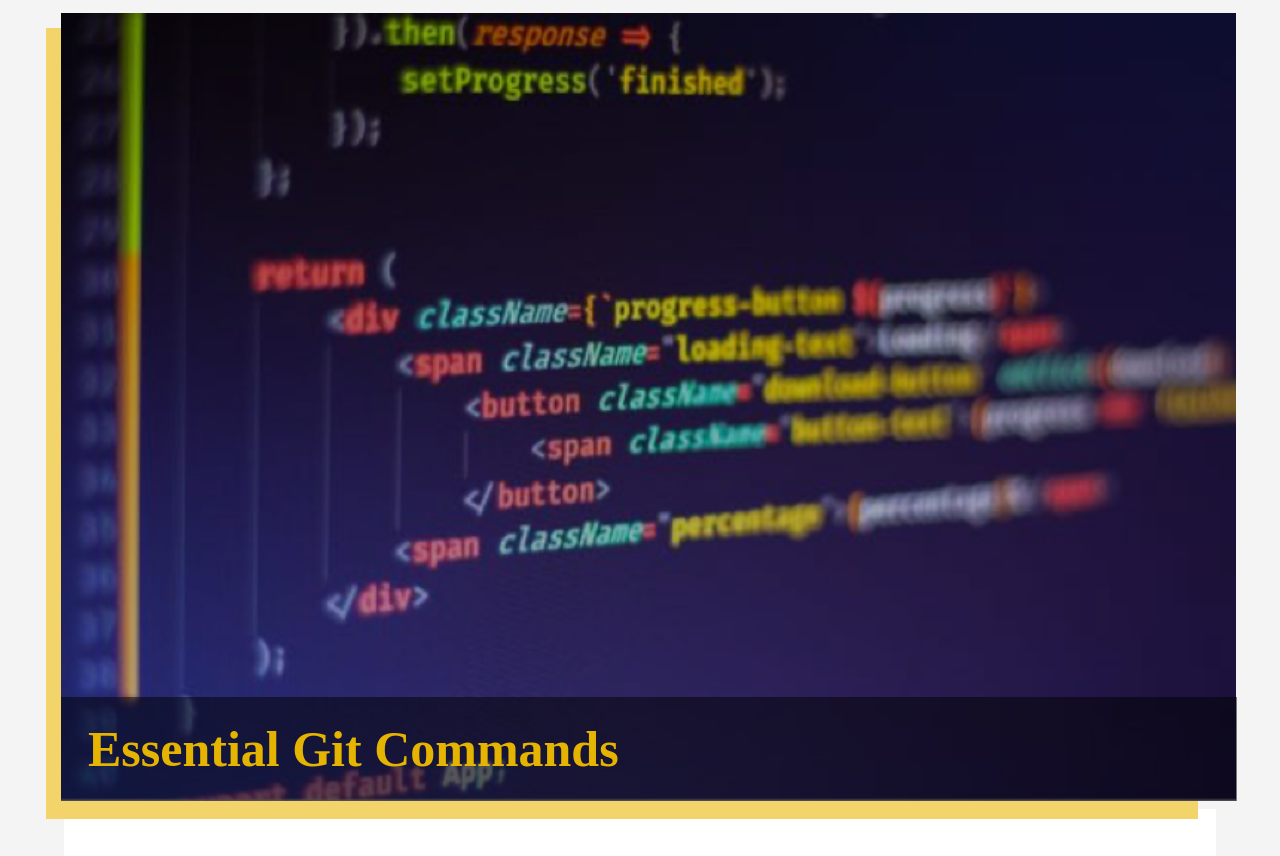
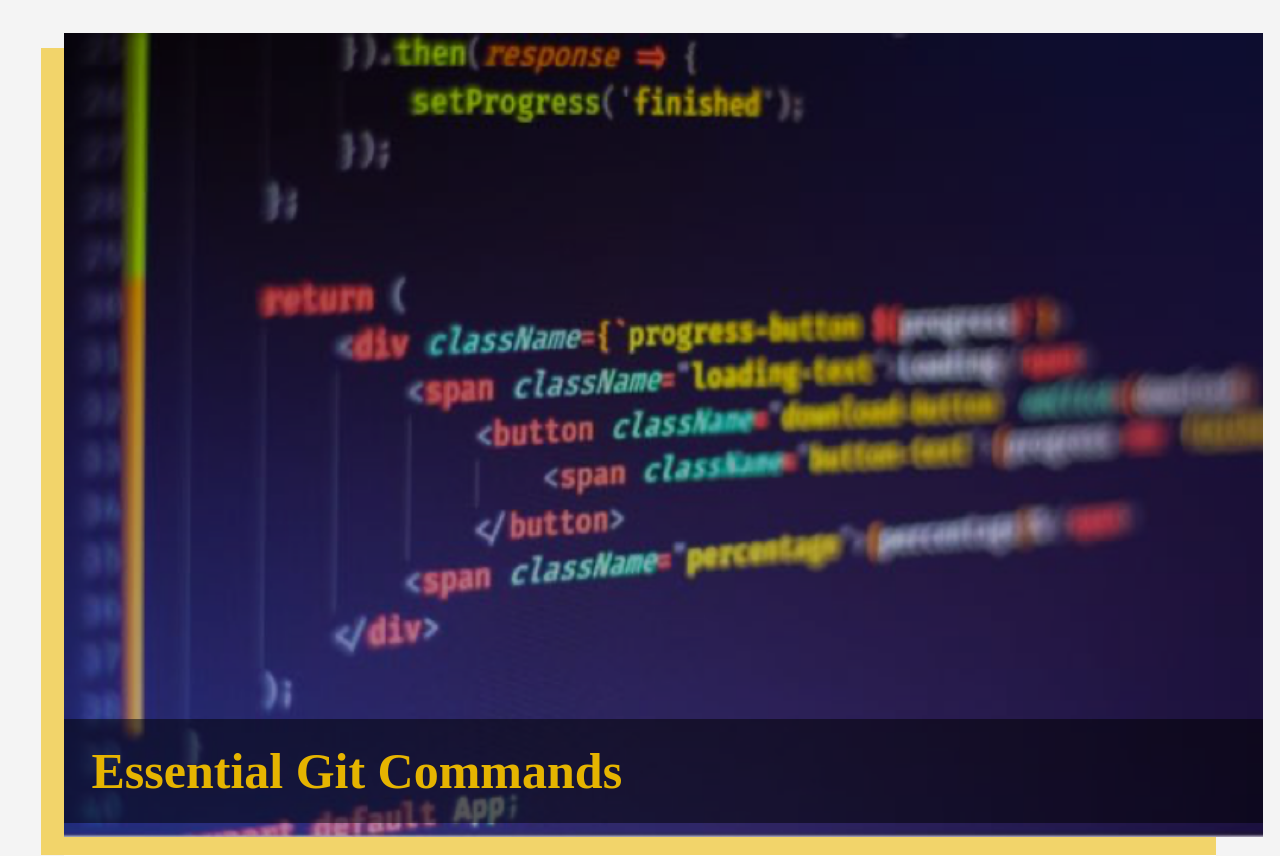
Before and after one commit to riplan07/jsquirks.github.io, a plain HTML site: page article.html in a window 1280 px wide. Shown: the part 115-971 px from the top of the page. Drawn offline with Linux system fonts and the light colour scheme.

Commit message:
update banner sec positions

```diff
--- a/quirks.css
+++ b/quirks.css
@@ -66,32 +66,31 @@ section
 }
 .banner
 {
-    padding-top:20px;
+    padding-top:40px;
 }
 .banner-container
 {
     background: #f2d46a;
     position: relative;
-    right: 18px;
     top: 10px;
+    width: 102%;
+    right: 2%;
 }
 .banner-img-content img
 {
     width: 102%;
     height: fit-content;
-    /* margin-bottom: 10px; */
     position: relative;
     bottom: 15px;
-    left: 15px;
-
+    left: 2%;
 }
 .banner-text-content
 {
     position: absolute;
     background: rgba(0, 0, 0, 0.5);
-    bottom: 18px;
-    right: -39px;
-    left: 15px;
+    left: 2%;
+    right: -4%;
+    bottom: 4%;
 }
 .banner-text-content h2
 {
```
